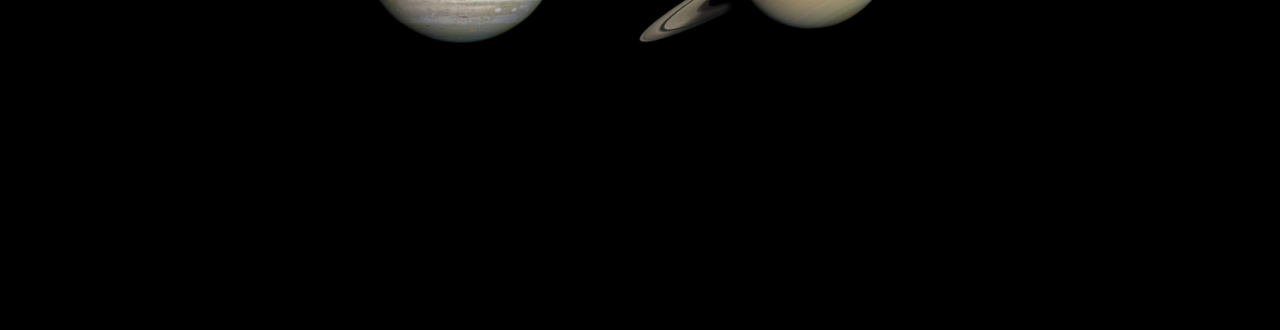
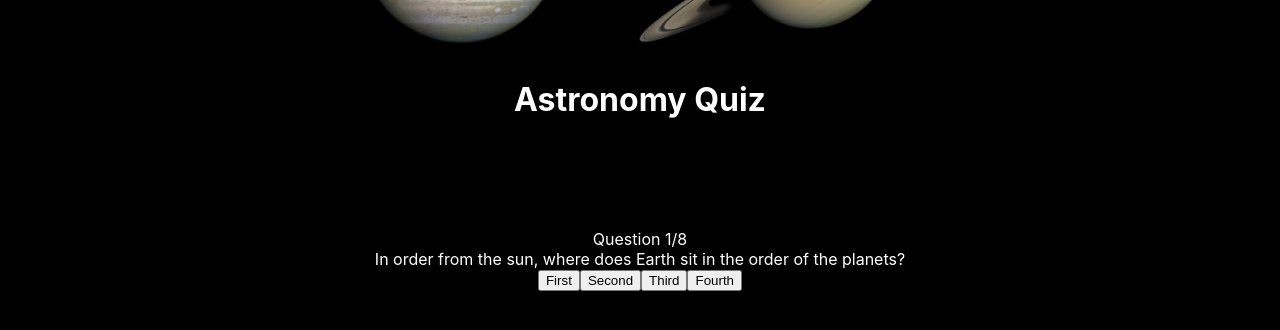
Before and after one commit to jlparson/planetarium_project, a React (Create React App) app in the folder client/: page / in a window 1280 px wide. Shown: the part 332-662 px from the top of the page. Built offline with nearby package versions, Linux system fonts and the light colour scheme; no server answers; grey boxes are pictures that could not be loaded.

Commit message:
basic quiz added

```diff
--- a/client/src/components/PlanetQuiz.js
+++ b/client/src/components/PlanetQuiz.js
@@ -1,4 +1,4 @@
-import React from 'react';
+import React, { useState } from 'react';
 
 // Create a Quiz function that contains all quiz questions
 // Use isCorrect to indicate whether answer is true or false
@@ -103,11 +103,71 @@ const PlanetQuiz = () => {
 
     ];
 
+    // Adding a state object which holds the current question
+    // Set to 0 to start the quiz with the first question in the array
+    const [currentQuestion, setCurrentQuestion] = useState(0);
+    // Add a state object which stores whether we want to display the score
+    // Set to false - change the state in the return after last question
+    const [showScore, setShowScore] = useState(false);
+    // Add a final state object to display the score
+    // Set it to 0 to begin
+    const [score, setScore] = useState(0);
+
+
+    // If the answer option button clicked is true/correct, the player gets 1 point.
+    // Then go through each question in the array until the end, then display final score.
+    const handleAnswerOptionClick = (isCorrect) => {
+		if (isCorrect) {
+			setScore(score + 1);
+		}
+
+		const nextQuestion = currentQuestion + 1;
+		if (nextQuestion < questions.length) {
+			setCurrentQuestion(nextQuestion);
+		} else {
+			setShowScore(true);
+		}
+	};
+
     return(
-        <>
-        </>
+        <div className="quiz-section">
+            <div className="quiz-header">
+                <h1>Astronomy Quiz</h1>
+            </div>
+            {/* Add showScore first so if we run through all the questions/answers it will
+            display the final score */}
+            {showScore ? (
+				<div className='score-section'>
+                    {/* the score over the number of questions */}
+                    You scored {score} out of {questions.length}
+                </div>
+			) : (
+				<>
+					<div className='question-section'>
+						<div className='question-count'>
+                            {/* Goes through each question - current question index plus 1.
+                            This will go through the entire questions array */}
+							<span>Question {currentQuestion + 1}</span>/{questions.length}
+						</div>
+						<div className='question-text'>
+                            {/* For the current question in the question array,
+                            display the question text */}
+                            {questions[currentQuestion].questionText}
+                        </div>
+					</div>
+					<div className='answer-section'>
+                        {/* For the current question in the questions array, we use the map function
+                        to loop through the answers for the current question. We then use the function
+                        handleAnswerOptionClick to check if answer is true or false, adding one point
+                        if it is true. The answer options are displayed as a button */}
+						{questions[currentQuestion].answerOptions.map((answerOption) => (
+                            <button onClick={() => handleAnswerOptionClick(answerOption.isCorrect)}>{answerOption.answerText}</button>
+                        ))}
+					</div>
+				</>
+			)}
+        </div>
     )
-
 }
 
 export default PlanetQuiz
--- a/client/src/containers/PlanatariumContainer.css
+++ b/client/src/containers/PlanatariumContainer.css
@@ -53,3 +53,11 @@ img.neptune{
   justify-content: space-around;
   flex-wrap: wrap;
 }
+
+
+/* CSS for Quiz section */
+.quiz-container{
+  color: white;
+}
+
+/* End of CSS for Quiz section */
--- a/client/src/containers/PlanatariumContainer.js
+++ b/client/src/containers/PlanatariumContainer.js
@@ -1,5 +1,6 @@
 import './PlanatariumContainer.css';
 import React, {useState, useEffect} from "react";
+import PlanetQuiz from '../components/PlanetQuiz';
 // import { ReactComponent as Logo } from "clientassests/download.jpeg";
 import mercury from '../assests/Mercury.png';
 import venus from '../assests/Venus.png';
@@ -70,6 +71,9 @@ const PlanetariumContainer = () => {
         <div>
           <PlanetsDetails  planetInfo= { planetInfo}  onClickPlanet = {onClickPlanet} />
         </div>
+        <div className="quiz-container">
+            <PlanetQuiz />
+        </div>
     </>
 
     )
```
Also changed, not shown: 1 other file (tests, documents, lock files or other folders).
